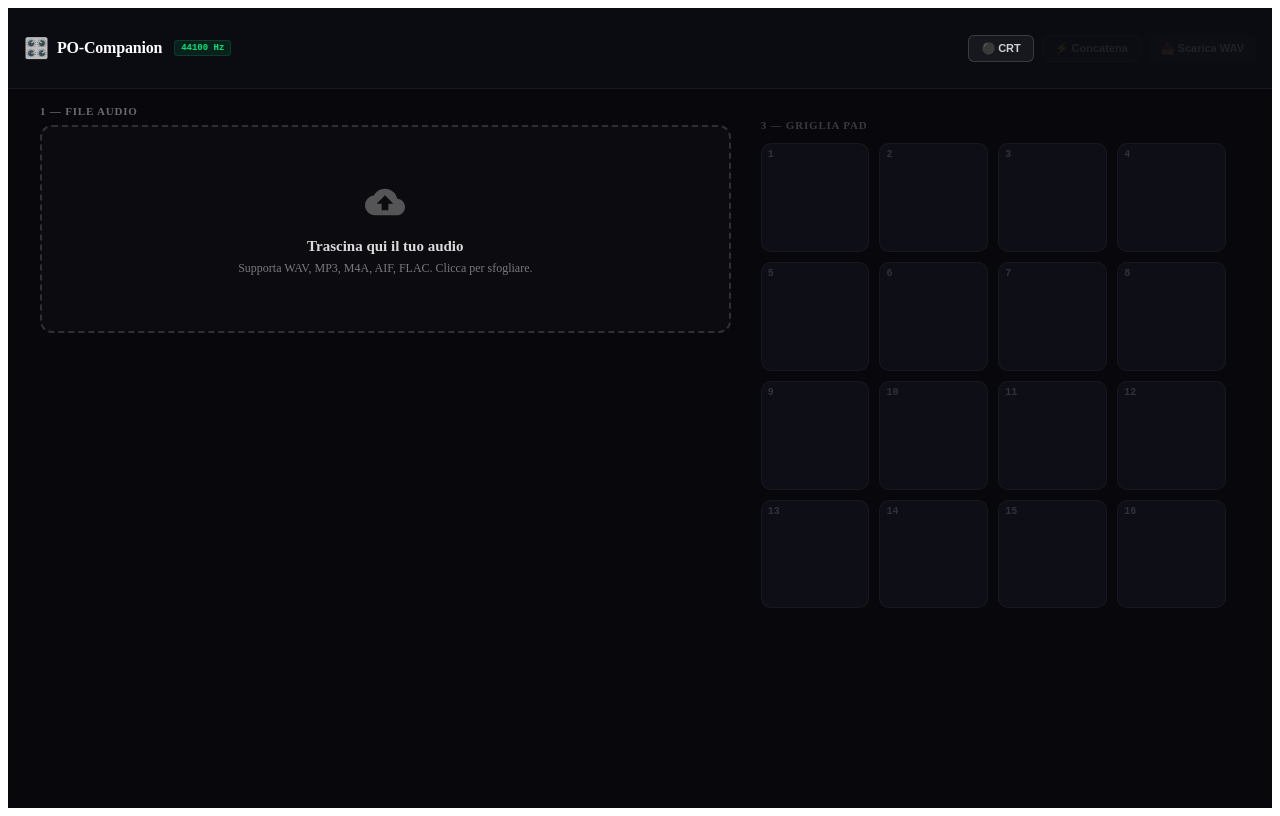
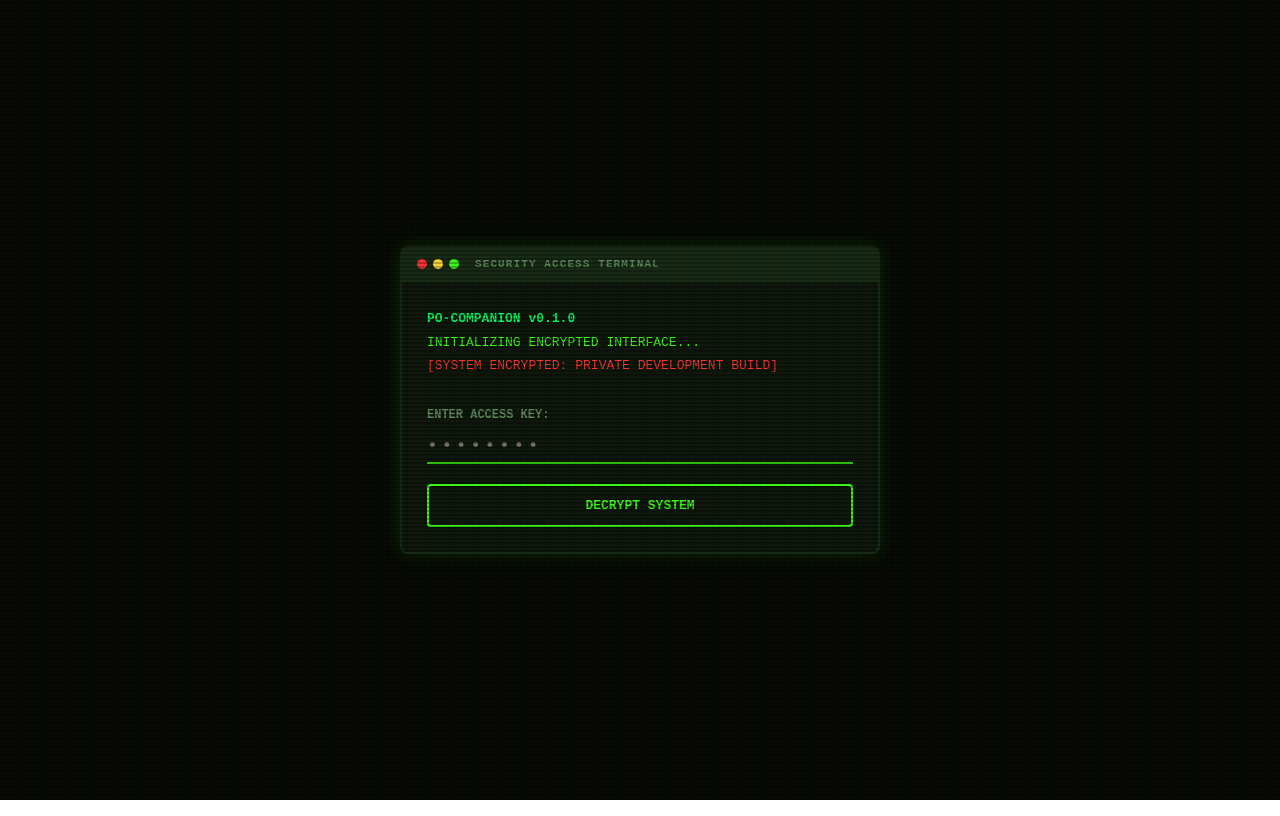
Before and after one commit to omwcoding/PO-Companion, a Vue app: page / in a window 1280 px wide. Built offline with nearby package versions, Linux system fonts and the light colour scheme; the HTML template or start-up script is replaced by a standard one.

Commit message:
feat: add PasswordGate component for authorization

```diff
--- a/src/App.vue
+++ b/src/App.vue
@@ -5,6 +5,7 @@ import { useWaveformState } from '@/composables/useWaveformState'
 import { useAudioEngine } from '@/composables/useAudioEngine'
 
 // Components
+import PasswordGate from '@/components/PasswordGate.vue'
 import AppHeader from '@/components/AppHeader.vue'
 import PresetsModal from '@/components/PresetsModal.vue'
 import FileUploadBar from '@/components/FileUploadBar.vue'
@@ -34,6 +35,7 @@ const waveform = useWaveformState()
 const engine = useAudioEngine()
 
 // ── State ─────────────────────────────────────────────────────────────────
+const isAuthorized = ref(false)
 const transients = ref<TransientPoint[]>([])
 const showTransients = ref(false)
 const showSettings = ref(false)
@@ -342,6 +344,13 @@ async function handleDeleteCurrent() {
 }
 
 onMounted(async () => {
+  // Controlla l'autorizzazione salvata in localStorage
+  const cachedHash = localStorage.getItem('po_companion_auth_hash')
+  const CORRECT_HASH = 'eb4ea9f4ce7e68df84f44c72b9649df8e6a2a7b0e738dd622211c3f907b40773'
+  if (cachedHash === CORRECT_HASH) {
+    isAuthorized.value = true
+  }
+
   const ctx = engine.getContext()
   await store.loadFromDB(ctx)
   await refreshPresetsList()
@@ -349,7 +358,8 @@ onMounted(async () => {
 </script>
 
 <template>
-  <div class="app">
+  <PasswordGate v-if="!isAuthorized" @authorized="isAuthorized = true" />
+  <div v-else class="app">
     <!-- Header -->
     <AppHeader
       :isGenerating="isGenerating"
--- /dev/null
+++ b/src/components/PasswordGate.vue
@@ -0,0 +1,294 @@
+<template>
+  <div class="password-gate">
+    <!-- CRT scanlines and flicker effect for theme depth -->
+    <div class="crt-overlay" />
+
+    <div class="gate-container">
+      <div class="terminal-card">
+        <div class="terminal-header">
+          <span class="terminal-dot red"></span>
+          <span class="terminal-dot yellow"></span>
+          <span class="terminal-dot green"></span>
+          <span class="terminal-title">SECURITY ACCESS TERMINAL</span>
+        </div>
+
+        <div class="terminal-body">
+          <div class="prompt-text">
+            <span class="accent-text">PO-COMPANION v0.1.0</span><br />
+            <span>INITIALIZING ENCRYPTED INTERFACE...</span><br />
+            <span class="warning-text">[SYSTEM ENCRYPTED: PRIVATE DEVELOPMENT BUILD]</span>
+          </div>
+
+          <form @submit.prevent="handleSubmit" class="input-area">
+            <div class="input-prompt">
+              <span class="prompt-symbol">ENTER ACCESS KEY:</span>
+              <div class="password-wrapper">
+                <input
+                  ref="passwordInput"
+                  v-model="password"
+                  type="password"
+                  class="terminal-input"
+                  placeholder="••••••••"
+                  :disabled="loading"
+                  autocomplete="current-password"
+                />
+                <span class="custom-cursor" v-if="!password">█</span>
+              </div>
+            </div>
+
+            <div v-if="error" class="error-msg">
+              >> [ACCESS DENIED]: INVALID CREDENTIALS
+            </div>
+
+            <button type="submit" class="terminal-btn" :disabled="loading">
+              {{ loading ? 'VERIFYING...' : 'DECRYPT SYSTEM' }}
+            </button>
+          </form>
+        </div>
+      </div>
+    </div>
+  </div>
+</template>
+
+<script setup lang="ts">
+import { ref, onMounted } from 'vue'
+
+const emit = defineEmits<{
+  (e: 'authorized'): void
+}>()
+
+const password = ref('')
+const error = ref(false)
+const loading = ref(false)
+const passwordInput = ref<HTMLInputElement | null>(null)
+
+// SHA-256 hash generated for the password "omie"
+const CORRECT_HASH = 'eb4ea9f4ce7e68df84f44c72b9649df8e6a2a7b0e738dd622211c3f907b40773'
+
+onMounted(() => {
+  // Focus the input automatically
+  passwordInput.value?.focus()
+})
+
+// Native SHA-256 hashing using the Web Crypto API
+async function sha256(message: string): Promise<string> {
+  const msgBuffer = new TextEncoder().encode(message)
+  const hashBuffer = await crypto.subtle.digest('SHA-256', msgBuffer)
+  const hashArray = Array.from(new Uint8Array(hashBuffer))
+  const hashHex = hashArray.map(b => b.toString(16).padStart(2, '0')).join('')
+  return hashHex
+}
+
+async function handleSubmit() {
+  if (!password.value) return
+
+  error.value = false
+  loading.value = true
+
+  try {
+    const inputHash = await sha256(password.value)
+
+    // Artificial slight delay for dramatic retro terminal decoding effect
+    await new Promise(resolve => setTimeout(resolve, 600))
+
+    if (inputHash === CORRECT_HASH) {
+      // Save authorization hash to localstorage
+      localStorage.setItem('po_companion_auth_hash', CORRECT_HASH)
+      emit('authorized')
+    } else {
+      error.value = true
+      password.value = ''
+      passwordInput.value?.focus()
+    }
+  } catch (err) {
+    console.error('Hashing error:', err)
+    error.value = true
+  } finally {
+    loading.value = false
+  }
+}
+</script>
+
+<style scoped>
+.password-gate {
+  position: fixed;
+  top: 0;
+  left: 0;
+  width: 100vw;
+  height: 100vh;
+  background-color: #030903;
+  color: #39FF14;
+  font-family: 'Courier New', Courier, monospace;
+  display: flex;
+  justify-content: center;
+  align-items: center;
+  z-index: 99999;
+  overflow: hidden;
+}
+
+.crt-overlay {
+  position: absolute;
+  top: 0;
+  left: 0;
+  width: 100%;
+  height: 100%;
+  background: linear-gradient(rgba(18, 16, 16, 0) 50%, rgba(0, 0, 0, 0.25) 50%), linear-gradient(90deg, rgba(255, 0, 0, 0.06), rgba(0, 255, 0, 0.02), rgba(0, 0, 255, 0.06));
+  background-size: 100% 4px, 6px 100%;
+  pointer-events: none;
+  z-index: 10;
+}
+
+.gate-container {
+  width: 100%;
+  max-width: 480px;
+  padding: 20px;
+  position: relative;
+  z-index: 5;
+}
+
+.terminal-card {
+  background-color: #0b170b;
+  border: 2px solid #142b14;
+  border-radius: 8px;
+  box-shadow: 0 0 20px rgba(57, 255, 20, 0.15);
+  overflow: hidden;
+}
+
+.terminal-header {
+  background-color: #142b14;
+  padding: 10px 15px;
+  display: flex;
+  align-items: center;
+  gap: 6px;
+  border-bottom: 2px solid #142b14;
+}
+
+.terminal-dot {
+  width: 10px;
+  height: 10px;
+  border-radius: 50%;
+  display: inline-block;
+}
+.terminal-dot.red { background-color: #ff3333; }
+.terminal-dot.yellow { background-color: #ffd93d; }
+.terminal-dot.green { background-color: #39FF14; }
+
+.terminal-title {
+  color: #5e8a5e;
+  font-size: 11px;
+  font-weight: 700;
+  letter-spacing: 0.1em;
+  margin-left: 10px;
+}
+
+.terminal-body {
+  padding: 25px;
+}
+
+.prompt-text {
+  font-size: 13px;
+  line-height: 1.8;
+  margin-bottom: 30px;
+}
+
+.accent-text {
+  color: #00ff66;
+  font-weight: bold;
+}
+
+.warning-text {
+  color: #ff3333;
+}
+
+.input-area {
+  display: flex;
+  flex-direction: column;
+  gap: 20px;
+}
+
+.input-prompt {
+  display: flex;
+  flex-direction: column;
+  gap: 8px;
+}
+
+.prompt-symbol {
+  font-size: 12px;
+  color: #5e8a5e;
+  font-weight: bold;
+}
+
+.password-wrapper {
+  position: relative;
+  display: flex;
+  align-items: center;
+}
+
+.terminal-input {
+  width: 100%;
+  background: transparent;
+  border: none;
+  border-bottom: 2px solid #142b14;
+  color: #39FF14;
+  font-family: inherit;
+  font-size: 18px;
+  padding: 6px 0;
+  outline: none;
+  letter-spacing: 0.2em;
+}
+
+.terminal-input:focus {
+  border-bottom-color: #39FF14;
+}
+
+.custom-cursor {
+  position: absolute;
+  left: 0;
+  color: #39FF14;
+  animation: blink 1s step-end infinite;
+  pointer-events: none;
+}
+
+.error-msg {
+  color: #ff3333;
+  font-size: 12px;
+  font-weight: bold;
+  animation: shake 0.3s ease;
+}
+
+.terminal-btn {
+  background-color: transparent;
+  border: 2px solid #39FF14;
+  color: #39FF14;
+  padding: 12px;
+  font-family: inherit;
+  font-size: 13px;
+  font-weight: bold;
+  cursor: pointer;
+  transition: all 0.2s ease;
+  border-radius: 4px;
+}
+
+.terminal-btn:hover:not(:disabled) {
+  background-color: #39FF14;
+  color: #030903;
+  box-shadow: 0 0 10px rgba(57, 255, 20, 0.4);
+}
+
+.terminal-btn:disabled {
+  border-color: #142b14;
+  color: #142b14;
+  cursor: not-allowed;
+}
+
+@keyframes blink {
+  from, to { color: transparent; }
+  50% { color: #39FF14; }
+}
+
+@keyframes shake {
+  0%, 100% { transform: translateX(0); }
+  25% { transform: translateX(-5px); }
+  75% { transform: translateX(5px); }
+}
+</style>
```
